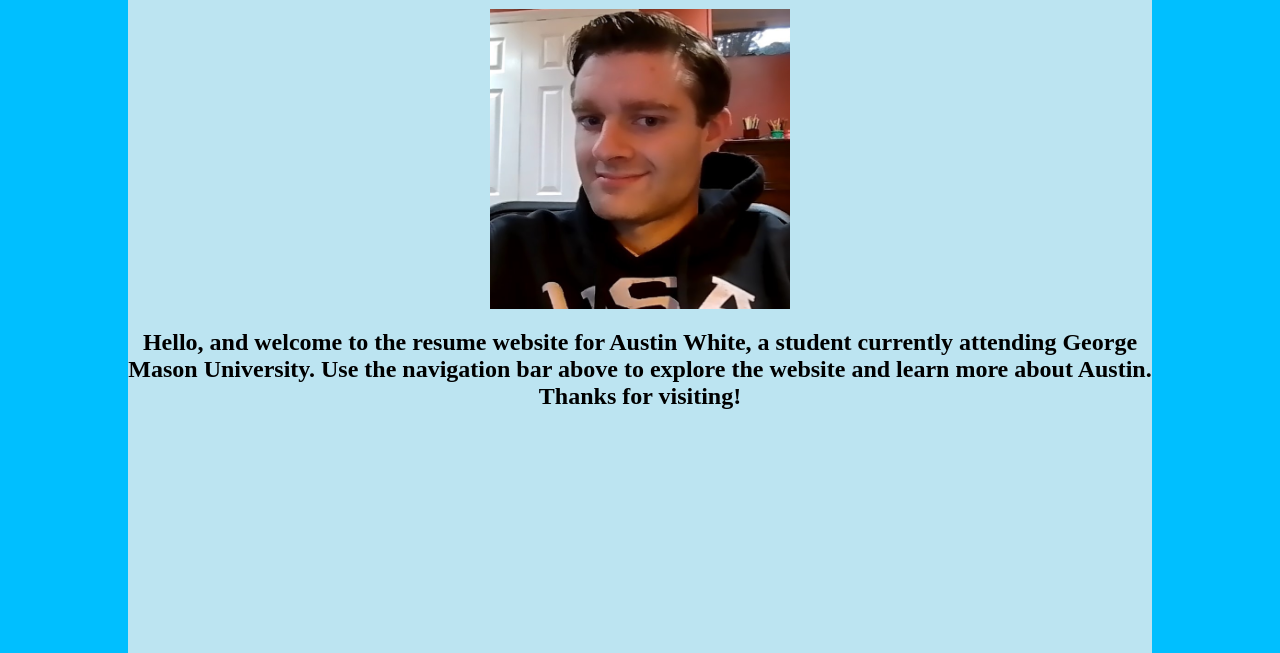
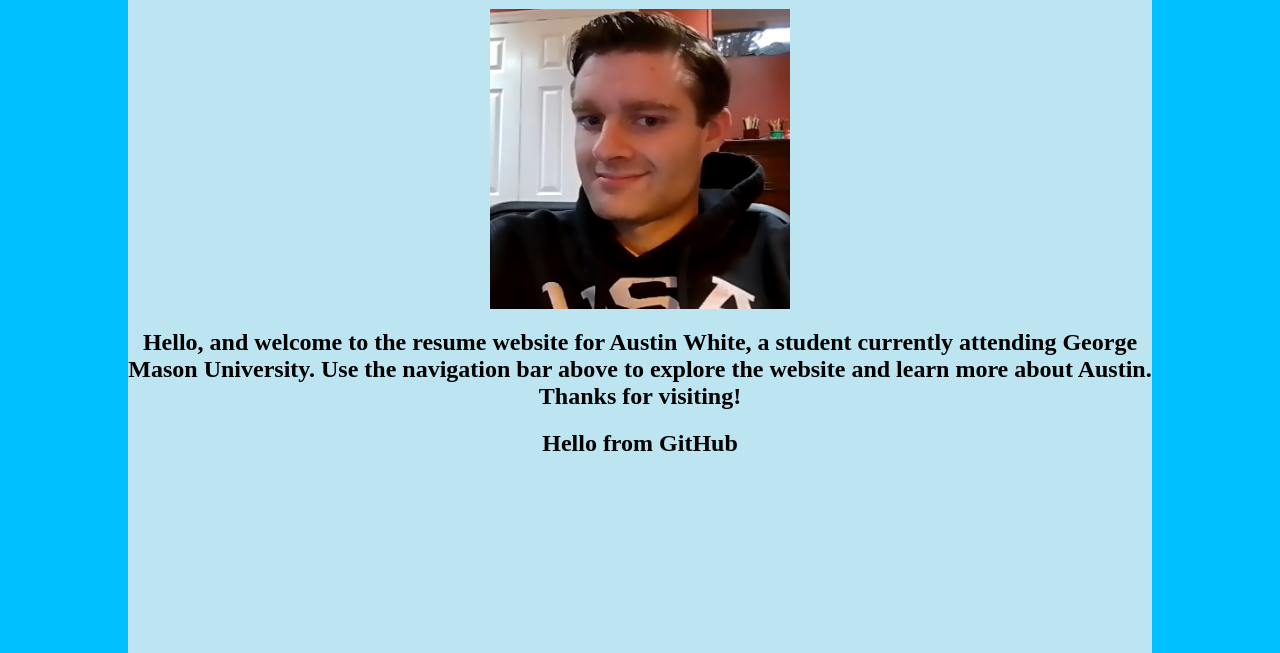
Before and after one commit to awhite54/431Pipeline, a plain HTML site: page index.html in a window 1280 px wide. Shown: the part 171-824 px from the top of the page. Drawn offline with Linux system fonts and the light colour scheme.

Commit message:
Update index.html

```diff
--- a/index.html
+++ b/index.html
@@ -29,7 +29,7 @@
             <img id ="image"  src="photo.jpg" alt="Austin">
 
             <h2>Hello, and welcome to the resume website for Austin White, a student currently attending George Mason University. Use the navigation bar above to explore the website and learn more about Austin. Thanks for visiting!</h2>
-
+           <h2>Hello from GitHub</h2>
 
 
    </div>
```
